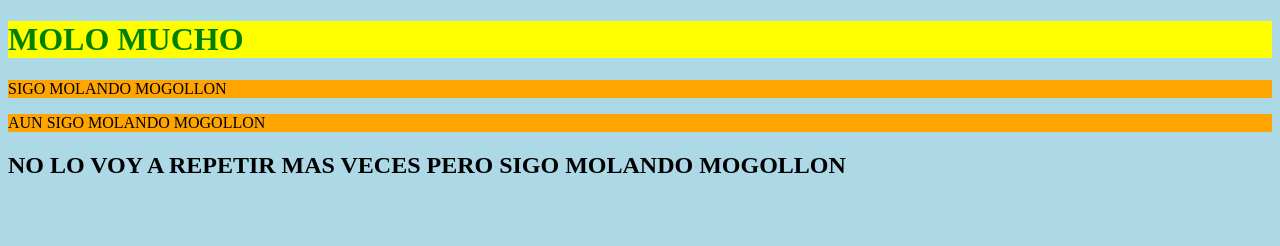
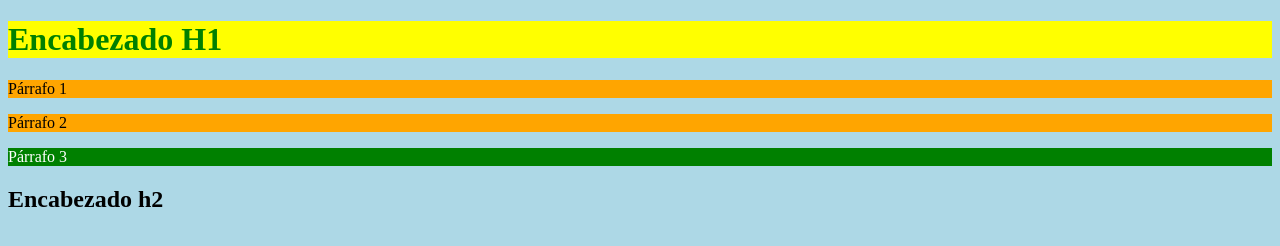
Before and after one commit to alvarode11/2021-2022-CSAAI, a plain HTML site: page P1/S3/holamundo.html in a window 1280 px wide. Drawn offline with Linux system fonts and the light colour scheme.

Commit message:
mas mas s3

```diff
--- a/P1/S3/03-hello.css
+++ b/P1/S3/03-hello.css
@@ -11,3 +11,9 @@ body {
   p {
     background-color: orange;
   }
+
+  /* Estilo Solo para el párrafo "especial" */
+  #especial {
+    background-color: green;
+    color: white;
+  }
--- a/P1/S3/holamundo.html
+++ b/P1/S3/holamundo.html
@@ -4,16 +4,16 @@
     <meta charset="utf-8">
     <meta http-equiv="X-UA-Compatible" content="IE=edge">
     <meta name="viewport" content="width=device-width, initial-scale=1.0">
-    <title>Ejemplo 3</title>
-
+    <title>Ejemplo 5</title>
     <!--Hoja de estilo externa -->
-    <link rel="stylesheet" href="03-hello.css">
+    <link rel="stylesheet" type="text/css" href="03-hello.css">
   </head>
 
   <body>
-    <h1>MOLO MUCHO</h1>
-    <p>SIGO MOLANDO MOGOLLON</p>
-    <p>AUN SIGO MOLANDO MOGOLLON</p>
-    <h2>NO LO VOY A REPETIR MAS VECES PERO SIGO MOLANDO MOGOLLON</h2>
+    <h1>Encabezado H1</h1>
+    <p>Párrafo 1</p>
+    <p>Párrafo 2</p>
+    <p id="especial">Párrafo 3</p>
+    <h2>Encabezado h2</h2>
   </body>
 </html>
```
